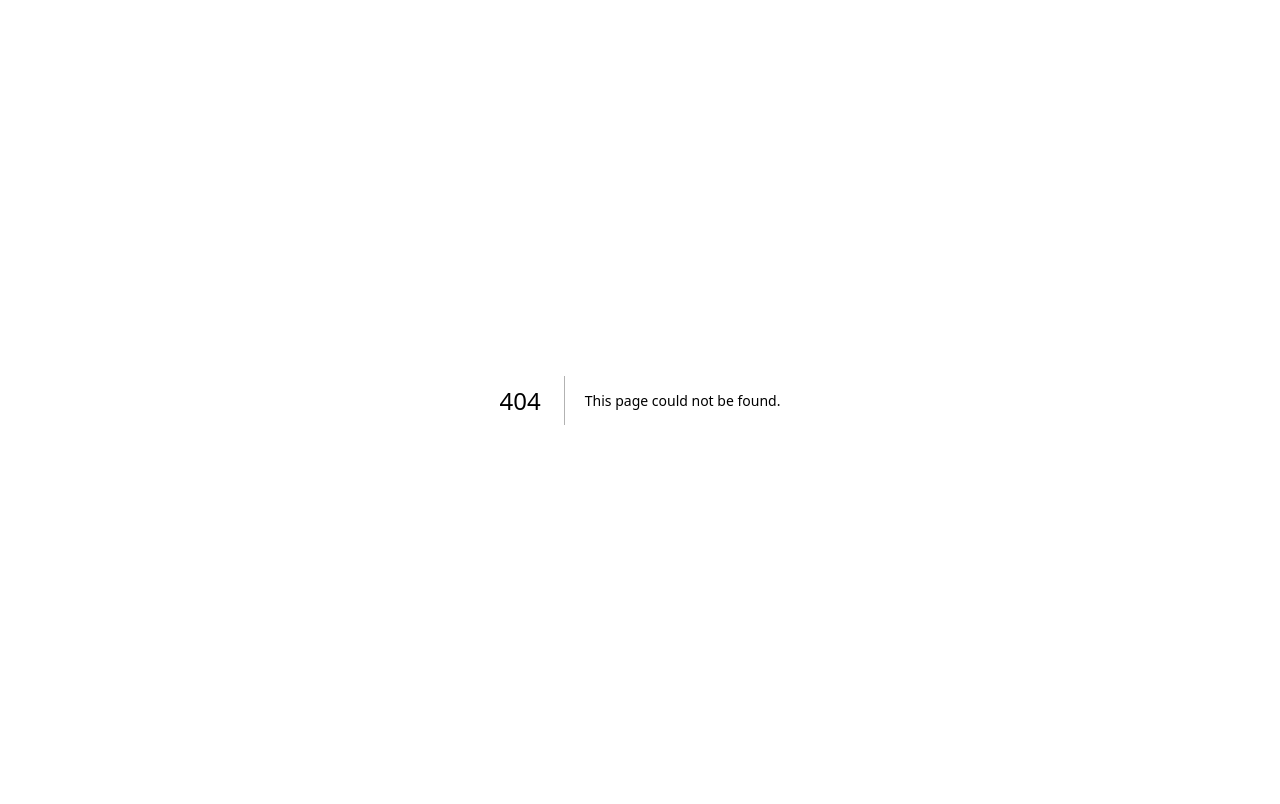
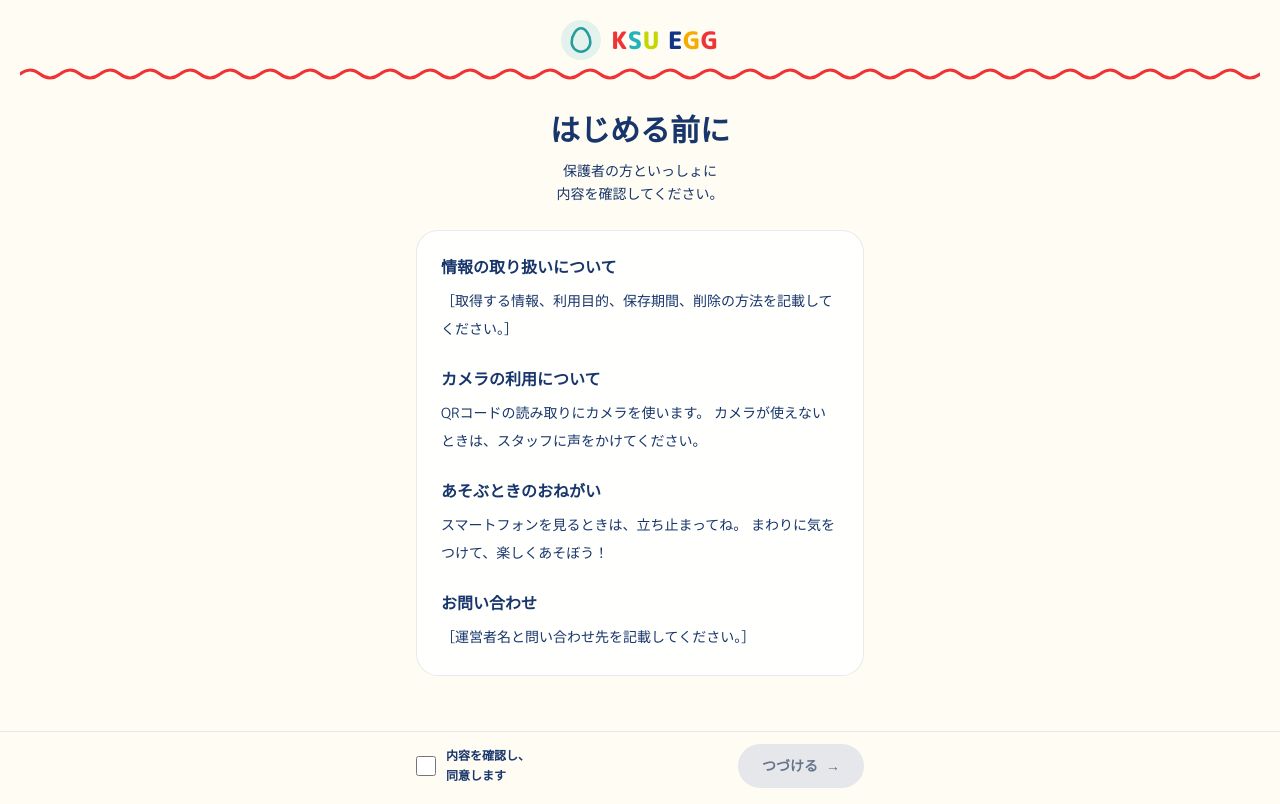
Before and after one commit to OkamotoShu/KSU-EGG, a Next.js app: page /consent in a window 1280 px wide. Before the commit this address had no page. Built offline with nearby package versions, Linux system fonts and the light colour scheme.

Commit message:
同意書画面追加

```diff
--- /dev/null
+++ b/app/consent/page.tsx
@@ -0,0 +1,119 @@
+"use client";
+
+import { useState } from "react";
+import { useRouter } from "next/navigation";
+import { Header } from "@/components/header";
+
+export default function ConsentPage() {
+    const router = useRouter();
+    const [agreed, setAgreed] = useState(false);
+
+    return (
+        <>
+            <Header />
+
+            <main className="min-h-dvh bg-[#FFFCF3] px-5 pt-28 pb-[calc(8rem+env(safe-area-inset-bottom))] text-[#18366B]">        <div className="mx-auto w-full max-w-md">
+                {/* ページタイトル */}
+                <div className="mb-6 text-center">
+                    <h1 className="text-3xl font-extrabold">
+                        はじめる前に
+                    </h1>
+                    <p className="mt-3 text-sm leading-relaxed">
+                        保護者の方といっしょに
+                        <br />
+                        内容を確認してください。
+                    </p>
+                </div>
+
+                {/* 公開前に正式な案内文へ差し替える */}
+                <div className="space-y-6 rounded-3xl border border-[#18366B]/10 bg-white/80 p-6">
+                    <section aria-labelledby="consent-data">
+                        <h2
+                            id="consent-data"
+                            className="text-base font-extrabold"
+                        >
+                            情報の取り扱いについて
+                        </h2>
+                        <p className="mt-2 text-sm leading-7">
+                            ［取得する情報、利用目的、保存期間、削除の方法を記載してください。］
+                        </p>
+                    </section>
+
+                    <section aria-labelledby="consent-camera">
+                        <h2
+                            id="consent-camera"
+                            className="text-base font-extrabold"
+                        >
+                            カメラの利用について
+                        </h2>
+                        <p className="mt-2 text-sm leading-7">
+                            QRコードの読み取りにカメラを使います。
+                            カメラが使えないときは、スタッフに声をかけてください。
+                        </p>
+                    </section>
+
+                    <section aria-labelledby="consent-safety">
+                        <h2
+                            id="consent-safety"
+                            className="text-base font-extrabold"
+                        >
+                            あそぶときのおねがい
+                        </h2>
+                        <p className="mt-2 text-sm leading-7">
+                            スマートフォンを見るときは、立ち止まってね。
+                            まわりに気をつけて、楽しくあそぼう！
+                        </p>
+                    </section>
+
+                    <section aria-labelledby="consent-contact">
+                        <h2
+                            id="consent-contact"
+                            className="text-base font-extrabold"
+                        >
+                            お問い合わせ
+                        </h2>
+                        <p className="mt-2 text-sm leading-7">
+                            ［運営者名と問い合わせ先を記載してください。］
+                        </p>
+                    </section>
+                </div>
+            </div>
+            </main>
+            {/* コンパクトな同意操作バー */}
+            <div className="fixed inset-x-0 bottom-0 z-40 border-t border-[#18366B]/10 bg-[#FFFCF3] px-5 pt-3 pb-[calc(0.75rem+env(safe-area-inset-bottom))]">
+                <div className="mx-auto flex w-full max-w-md flex-wrap items-center justify-between gap-x-3 gap-y-2">
+                    {/* 同意の確認 */}
+                    <label
+                        htmlFor="consent-agree"
+                        className="flex min-h-11 cursor-pointer items-center gap-2.5"
+                    >
+                        <input
+                            id="consent-agree"
+                            type="checkbox"
+                            checked={agreed}
+                            onChange={(event) => setAgreed(event.target.checked)}
+                            className="h-5 w-5 shrink-0 accent-[#18366B] focus-visible:outline-2 focus-visible:outline-offset-4 focus-visible:outline-[#18366B]"
+                        />
+
+                        <span className="text-xs leading-5 font-bold text-[#18366B]">
+                            内容を確認し、
+                            <br />
+                            同意します
+                        </span>
+                    </label>
+
+                    {/* 登録画面へ進む */}
+                    <button
+                        type="button"
+                        disabled={!agreed}
+                        onClick={() => router.push("/register")}
+                        className="min-h-11 rounded-full bg-[#FFBC39] px-6 py-2.5 text-sm font-extrabold text-[#18366B] transition-colors enabled:hover:bg-[#FFB020] focus-visible:outline-2 focus-visible:outline-offset-4 focus-visible:outline-[#18366B] disabled:cursor-not-allowed disabled:bg-[#E5E7EB] disabled:text-[#65748B]"
+                    >
+                        つづける
+                        <span aria-hidden="true" className="ml-2">→</span>
+                    </button>
+                </div>
+            </div>
+        </>
+    );
+}
```
